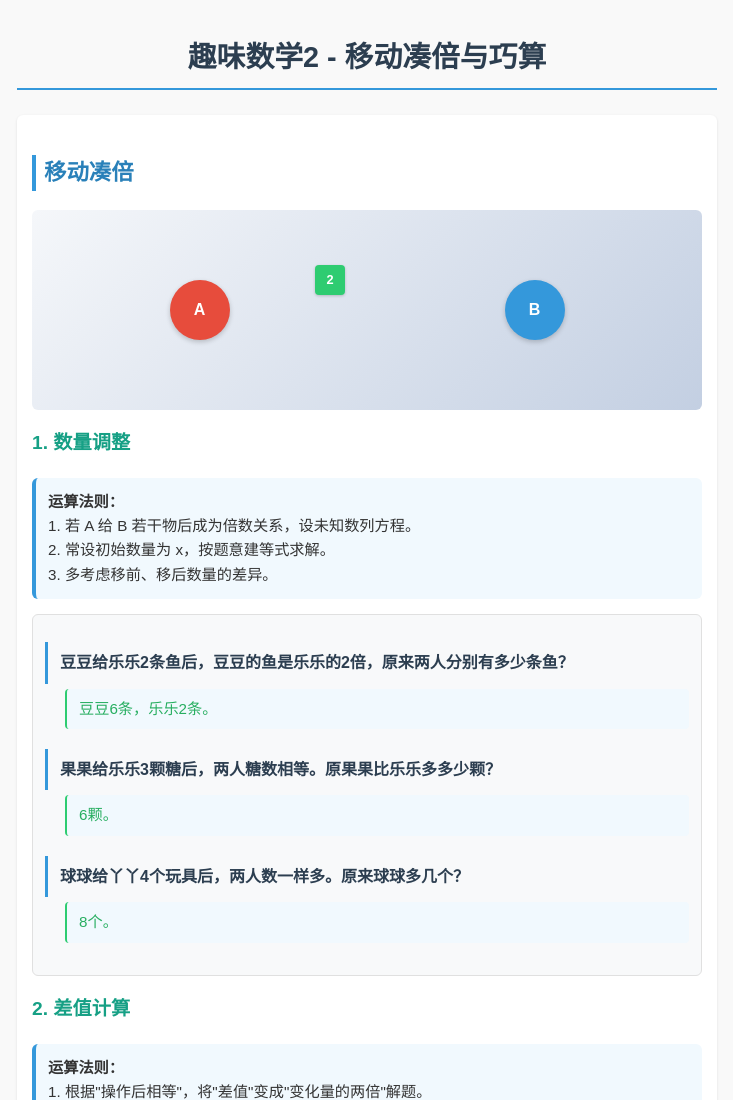
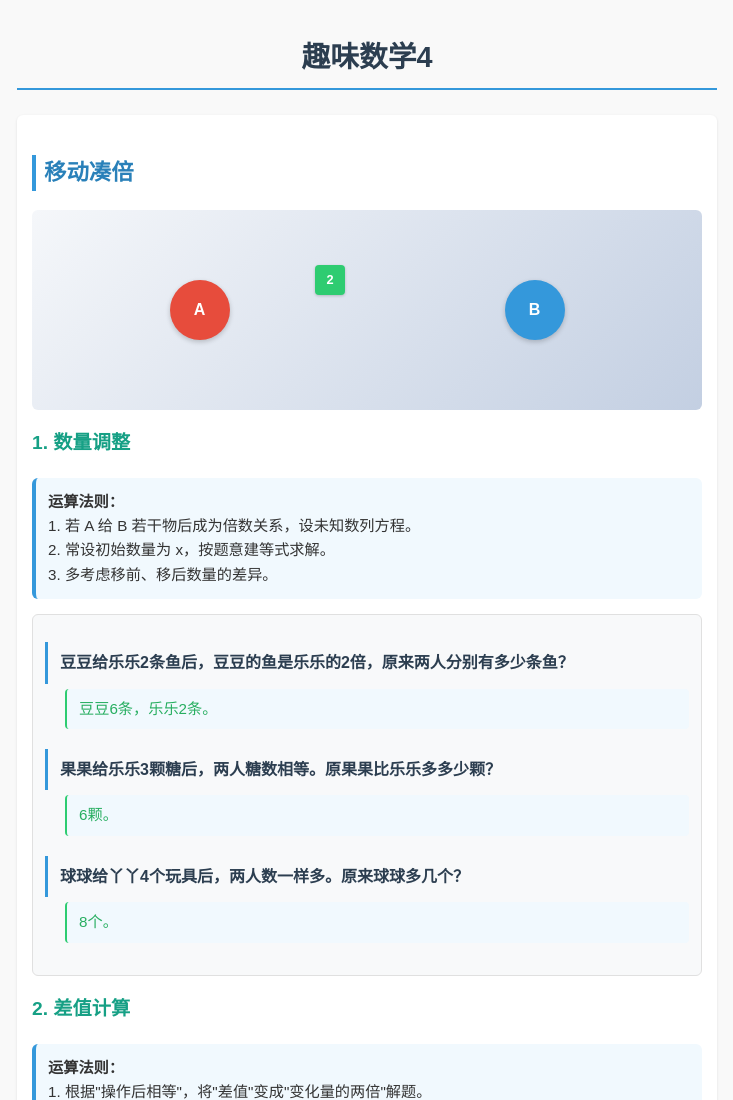
Before and after one commit to Sandy-long/math4, a plain HTML site: page index.html in a window 1280 px wide. Shown: the top 1100 px of the page, without its empty margins (273-1006 px from the left). Drawn offline with Linux system fonts and the light colour scheme.

Commit message:
Update index.html

```diff
--- a/index.html
+++ b/index.html
@@ -3,7 +3,7 @@
 <head>
     <meta charset="UTF-8">
     <meta name="viewport" content="width=device-width, initial-scale=1.0">
-    <title>趣味数学2 - 移动凑倍与巧算</title>
+    <title>趣味数学4</title>
     <style>
         body {
             font-family: 'Arial', sans-serif;
@@ -388,7 +388,7 @@
     </style>
 </head>
 <body>
-    <h1>趣味数学2 - 移动凑倍与巧算</h1>
+    <h1>趣味数学4</h1>
 
     <div class="section">
         <h2>移动凑倍</h2>
```
